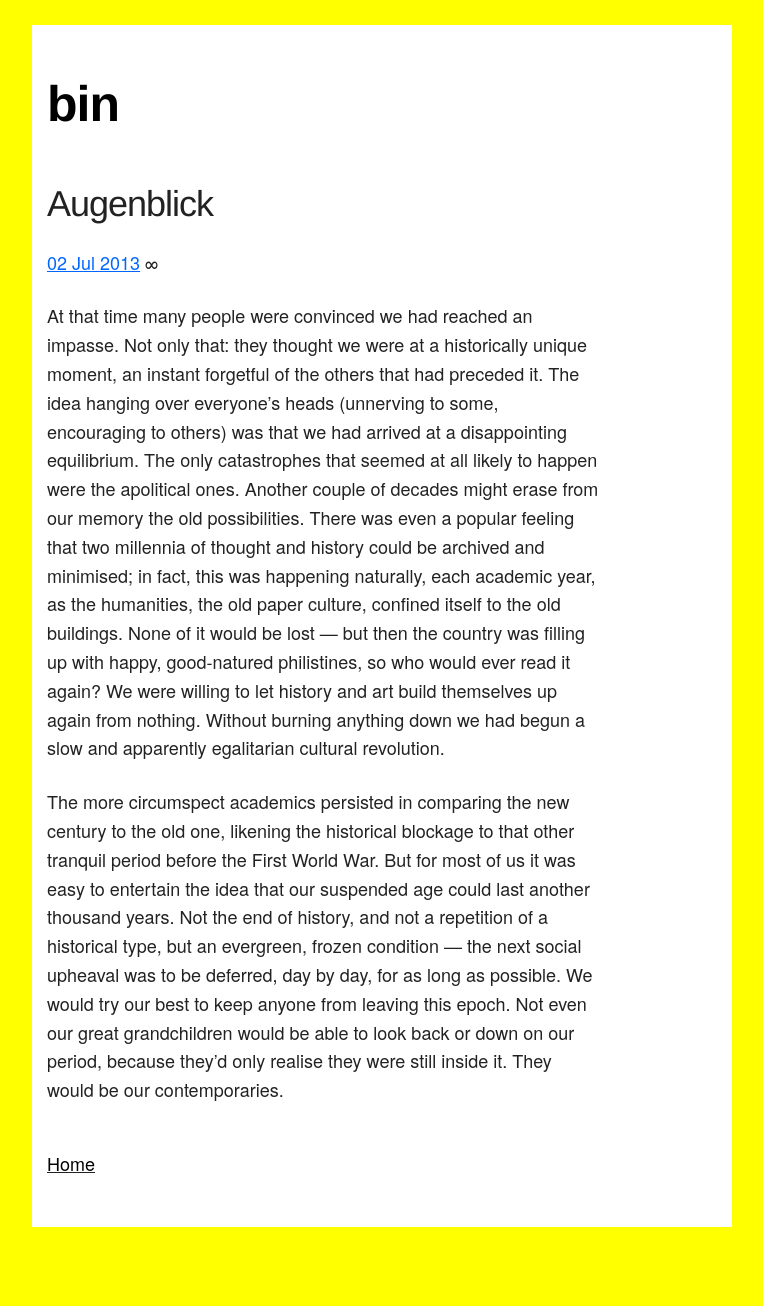
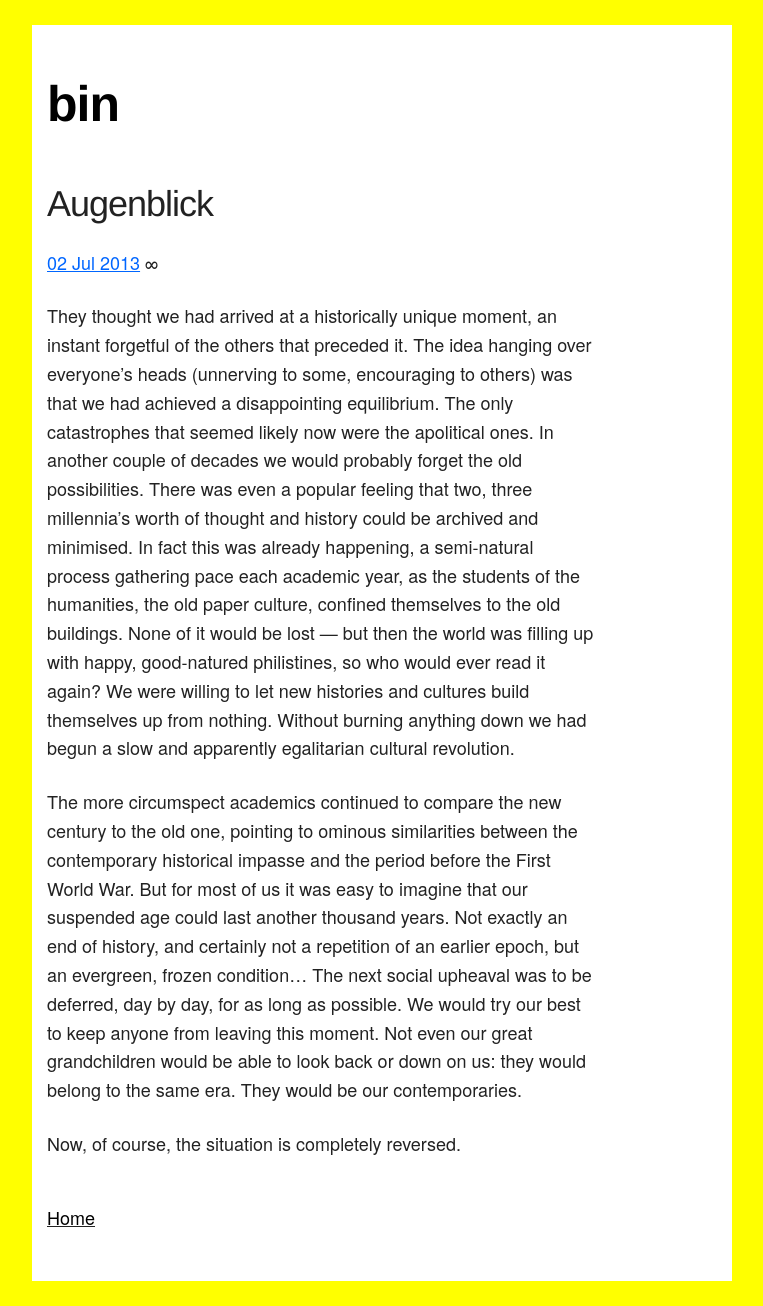
Before and after one commit to mt-trash/mt-trash.github.io, a Jekyll site: the page built from _posts/2013-07-02-augenblick.md, in a window 1280 px wide. Shown: the whole page, without its empty margins (258-1021 px from the left). Built offline with Jekyll 4.4.1, drawn with Linux system fonts in a browser that asks for light colours; before the commit the page ends 1252 px from its top, so only the background shows below that.

Commit message:
edit augenblick

```diff
--- a/_posts/2013-07-02-augenblick.md
+++ b/_posts/2013-07-02-augenblick.md
@@ -2,9 +2,11 @@
 layout: post
 title: Augenblick
 date: 2013-07-02
-preview: At that time many people were convinced we had reached an impasse.
+preview: They thought we had arrived at a historically unique moment, an instant forgetful of the others that had preceded it.
 ---
 
-At that time many people were convinced we had reached an impasse. Not only that: they thought we were at a historically unique moment, an instant forgetful of the others that had preceded it. The idea hanging over everyone's heads (unnerving to some, encouraging to others) was that we had arrived at a disappointing equilibrium. The only catastrophes that seemed at all likely to happen were the apolitical ones. Another couple of decades might erase from our memory the old possibilities. There was even a popular feeling that two millennia of thought and history could be archived and minimised; in fact, this was happening naturally, each academic year, as the humanities, the old paper culture, confined itself to the old buildings. None of it would be lost — but then the country was filling up with happy, good-natured philistines, so who would ever read it again? We were willing to let history and art build themselves up again from nothing. Without burning anything down we had begun a slow and apparently egalitarian cultural revolution.
+They thought we had arrived at a historically unique moment, an instant forgetful of the others that preceded it. The idea hanging over everyone's heads (unnerving to some, encouraging to others) was that we had achieved a disappointing equilibrium. The only catastrophes that seemed likely now were the apolitical ones. In another couple of decades we would probably forget the old possibilities. There was even a popular feeling that two, three millennia's worth of thought and history could be archived and minimised. In fact this was already happening, a semi-natural process gathering pace each academic year, as the students of the humanities, the old paper culture, confined themselves to the old buildings. None of it would be lost — but then the world was filling up with happy, good-natured philistines, so who would ever read it again? We were willing to let new histories and cultures build themselves up from nothing. Without burning anything down we had begun a slow and apparently egalitarian cultural revolution.
 
-The more circumspect academics persisted in comparing the new century to the old one, likening the historical blockage to that other tranquil period before the First World War. But for most of us it was easy to entertain the idea that our suspended age could last another thousand years. Not the end of history, and not a repetition of a historical type, but an evergreen, frozen condition — the next social upheaval was to be deferred, day by day, for as long as possible. We would try our best to keep anyone from leaving this epoch. Not even our great grandchildren would be able to look back or down on our period, because they'd only realise they were still inside it. They would be our contemporaries.
+The more circumspect academics continued to compare the new century to the old one, pointing to ominous similarities between the contemporary historical impasse and the period before the First World War. But for most of us it was easy to imagine that our suspended age could last another thousand years. Not exactly an end of history, and certainly not a repetition of an earlier epoch, but an evergreen, frozen condition... The next social upheaval was to be deferred, day by day, for as long as possible. We would try our best to keep anyone from leaving this moment. Not even our great grandchildren would be able to look back or down on us: they would belong to the same era. They would be our contemporaries.
+
+Now, of course, the situation is completely reversed.
```
